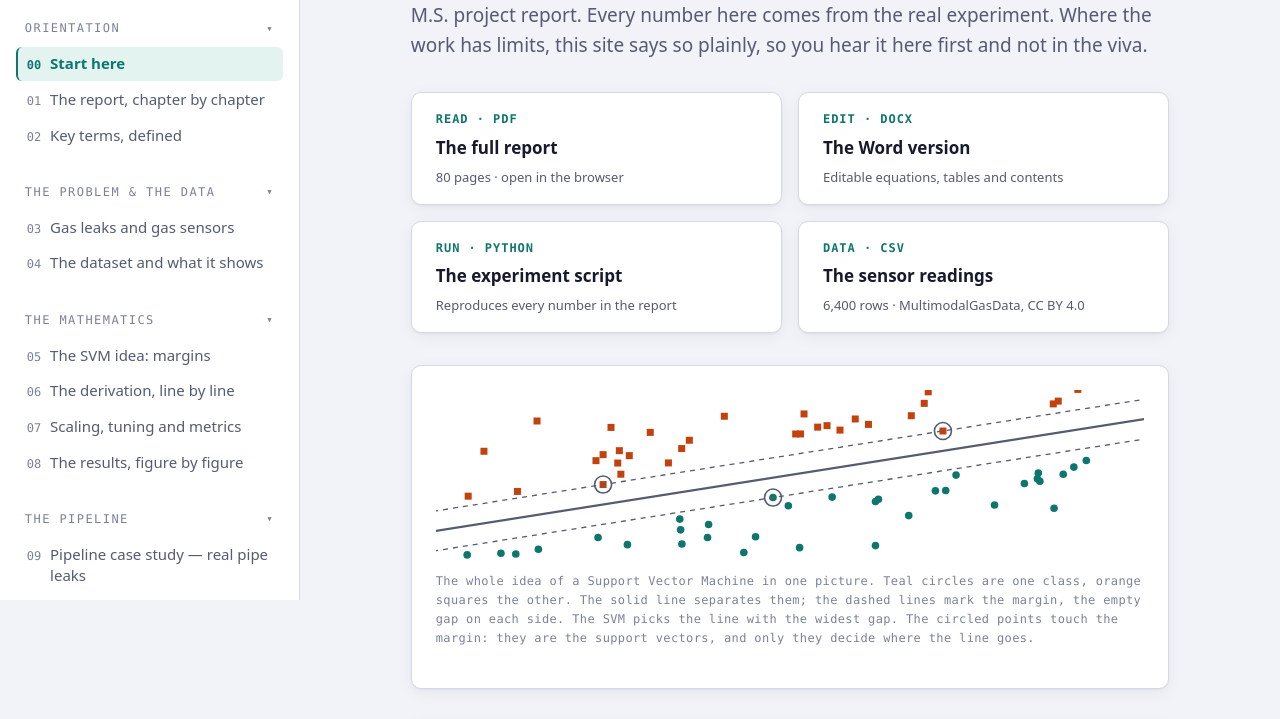
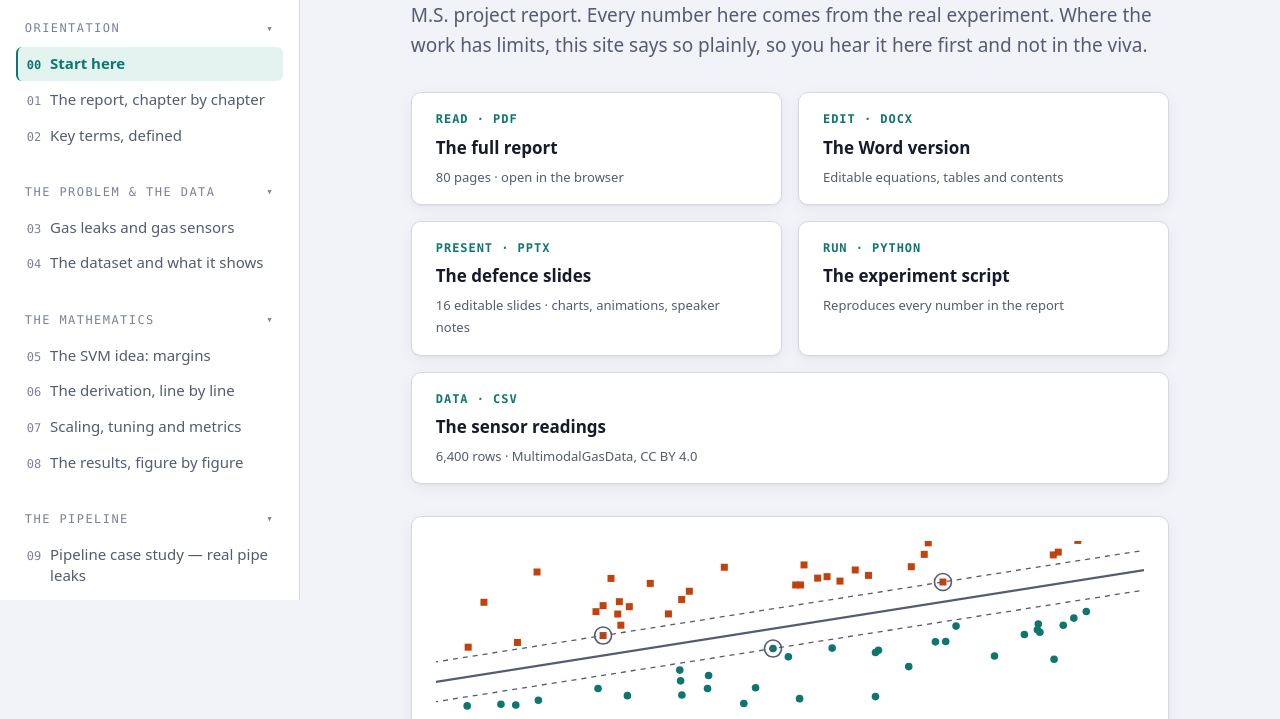
Before and after one commit to FahadJrdev/GasLeakSVM, a plain HTML site: page index.html in a window 1280 px wide. Shown: the part 200-919 px from the top of the page. Drawn offline with nearby package versions, Linux system fonts and the light colour scheme.

Commit message:
Add editable PPTX defence presentation download
Adds GasLeakSVM.pptx (16 slides, native charts, animated GIFs, speaker
notes) with download links on the start page and in the sidebar, next
to the PDF and DOCX.

Co-Authored-By: Claude Opus 5.5 <noreply@anthropic.com>

```diff
--- a/assets/app.js
+++ b/assets/app.js
@@ -79,6 +79,7 @@
       '<div class="dl-row">' +
         '<a class="btn" href="GasLeakSVM.pdf" target="_blank" rel="noopener">&#8615; PDF</a>' +
         '<a class="btn" href="GasLeakSVM.docx" download>&#8615; DOCX</a>' +
+        '<a class="btn" href="GasLeakSVM.pptx" download>&#8615; PPTX</a>' +
       "</div>";
 
     NAV.forEach(function (group) {
--- a/assets/style.css
+++ b/assets/style.css
@@ -622,6 +622,7 @@ body.quiz .qa.revealed .qa-head::after { content: ""; }
   text-transform: uppercase; color: var(--accent); font-weight: 600; margin-bottom: .25rem; }
 .downloads .v { display: block; font-weight: 600; }
 .downloads .d { display: block; font-size: var(--fs-sm); color: var(--text-dim); margin-top: .2rem; }
+.downloads a:last-child:nth-child(odd) { grid-column: 1 / -1; }
 
 /* display mathematics (KaTeX) with an equation number on the right */
 .math {
--- a/index.html
+++ b/index.html
@@ -46,6 +46,10 @@ if(s.getItem("gasvm.nav")==="collapsed")d.setAttribute("data-nav","collapsed");}
         <a href="GasLeakSVM.docx" download>
           <span class="k">Edit · DOCX</span><span class="v">The Word version</span>
           <span class="d">Editable equations, tables and contents</span>
+        </a>
+        <a href="GasLeakSVM.pptx" download>
+          <span class="k">Present · PPTX</span><span class="v">The defence slides</span>
+          <span class="d">16 editable slides · charts, animations, speaker notes</span>
         </a>
         <a href="data/svm_gas_experiment.py" download>
           <span class="k">Run · Python</span><span class="v">The experiment script</span>
```
Also changed, not shown: 2 other files.
